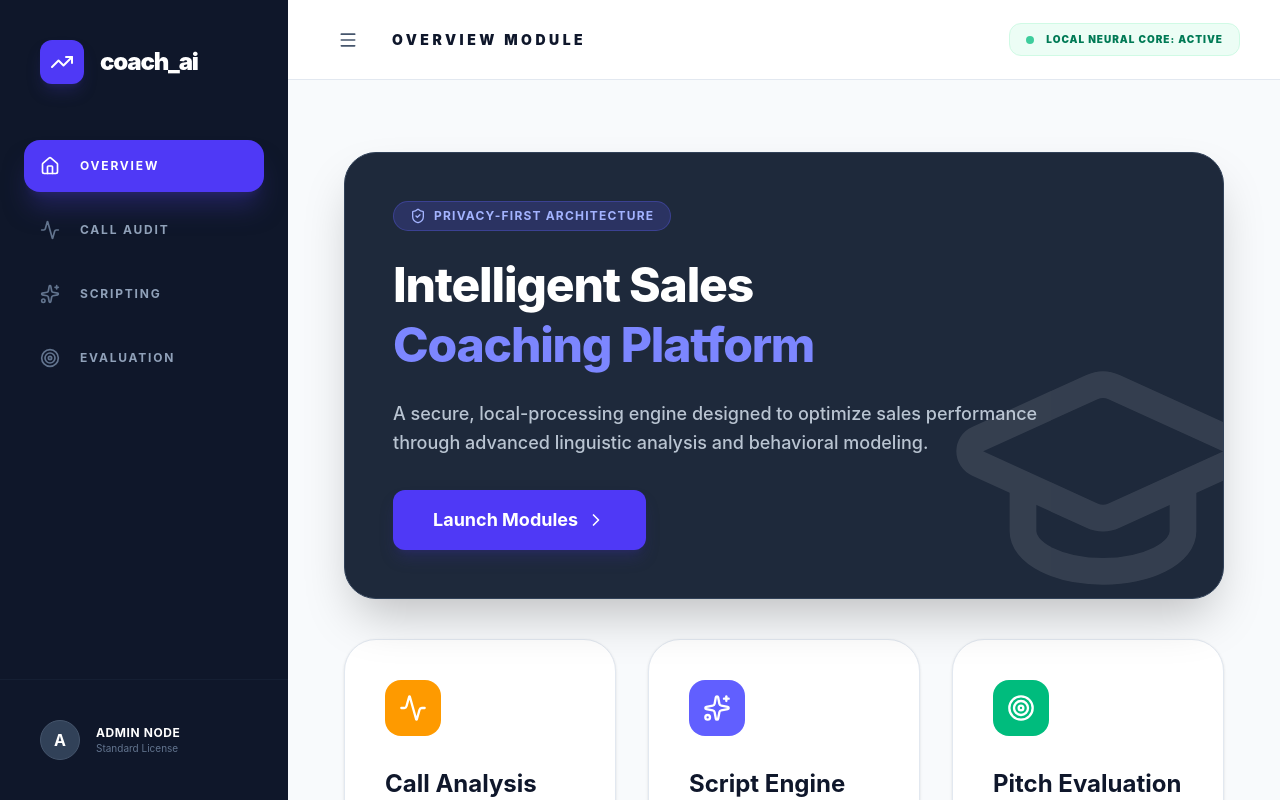
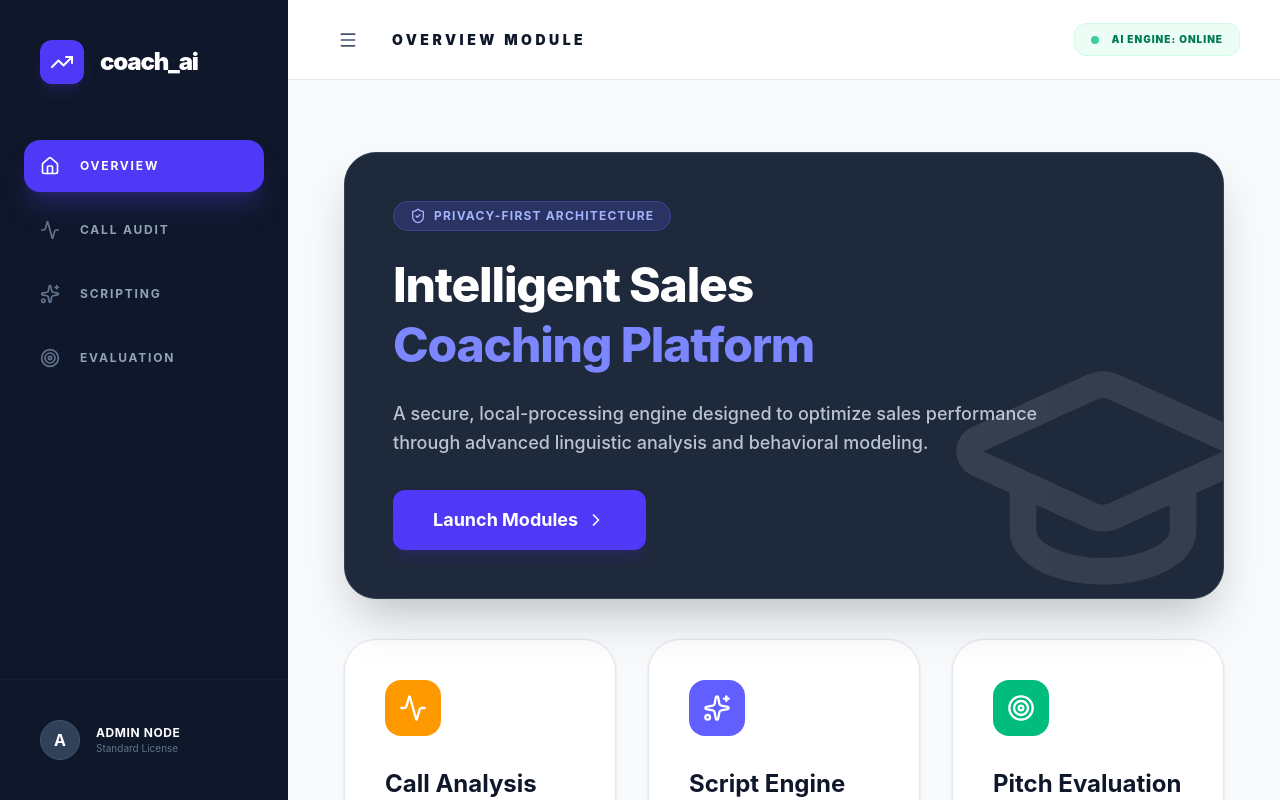
Before and after one commit to aniketlaptop27-dev/coach_ai, a React (Vite) app: page / in a window 1280 px wide. Built offline with nearby package versions, Linux system fonts and the light colour scheme.

Commit message:
update AI status label

```diff
--- a/src/App.jsx
+++ b/src/App.jsx
@@ -292,7 +292,7 @@ export default function App() {
           </div>
           <div className="flex items-center bg-emerald-50 px-4 py-2 rounded-xl border border-emerald-100">
             <div className="w-2 h-2 bg-emerald-500 rounded-full animate-pulse mr-3 shadow-lg shadow-emerald-500/50"></div>
-            <span className="text-[10px] font-black text-emerald-700 uppercase tracking-widest">Local Neural Core: Active</span>
+            <span className="text-[10px] font-black text-emerald-700 uppercase tracking-widest">AI Engine: Online</span>
           </div>
         </header>
 
```
